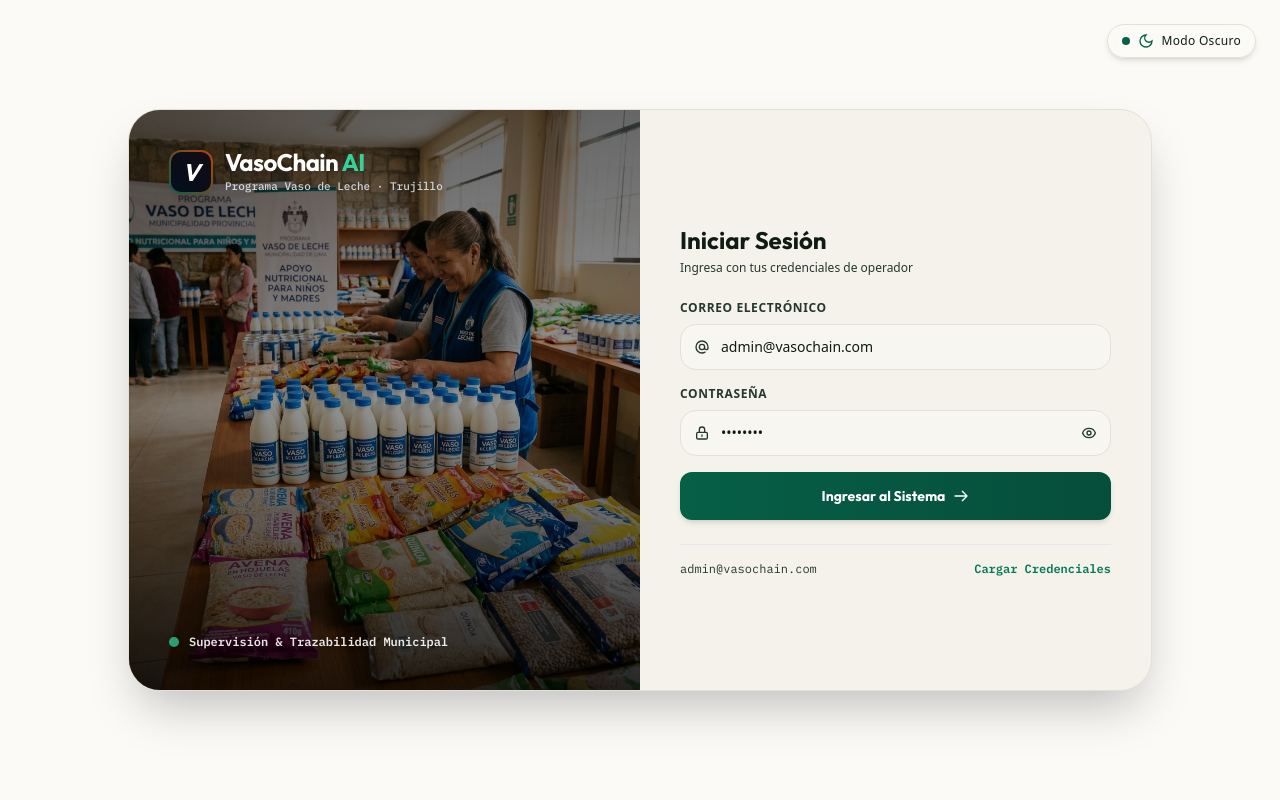
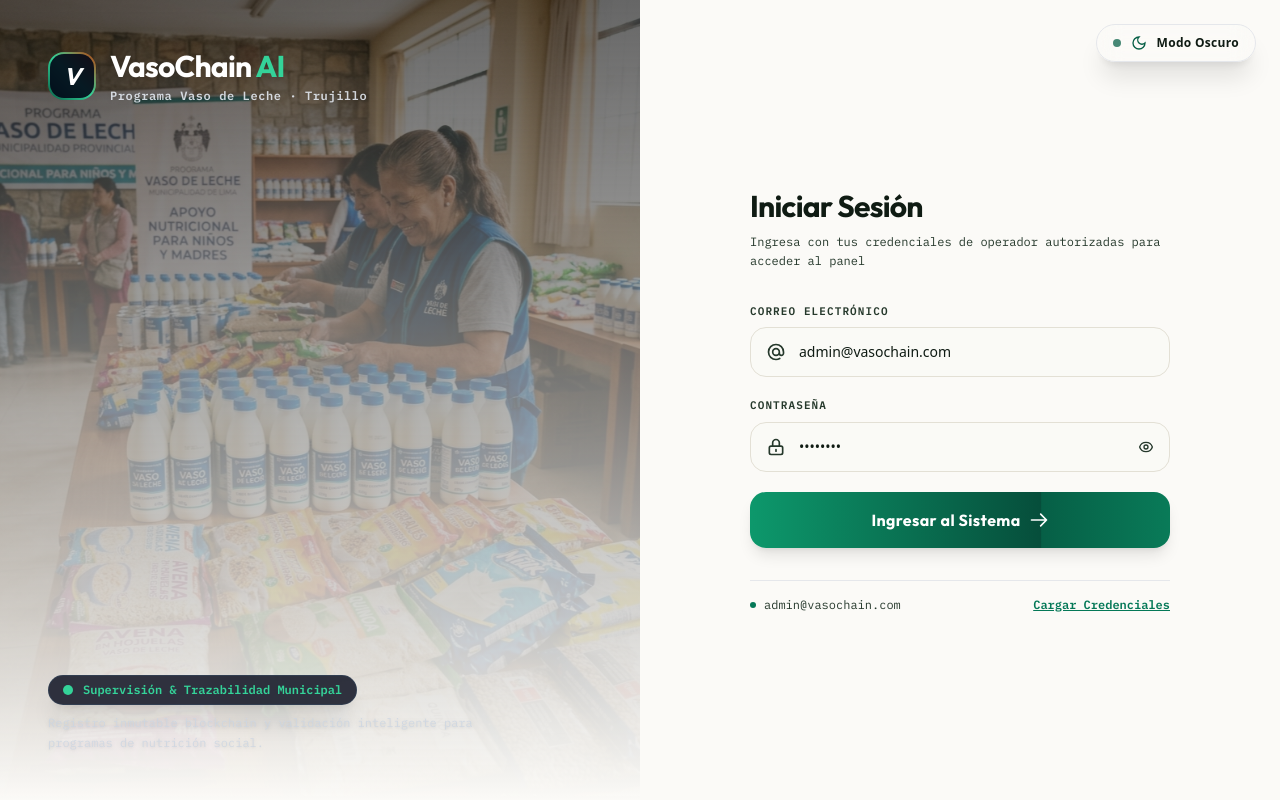
Before and after one commit to Prolexis/vasochainAI, a React (Vite) app in the folder frontend/: page /login in a window 1280 px wide. Built offline with nearby package versions, Linux system fonts and the light colour scheme.

Commit message:
feat: interfaz full-screen 100vh split 50/50 con ken burns zoom y diseno hackathon

```diff
--- a/frontend/src/index.css
+++ b/frontend/src/index.css
@@ -235,6 +235,26 @@ input[type="checkbox"]:checked + div {
 }
 
 /* Reducción de movimiento */
+@keyframes kenburns {
+  0% { transform: scale(1); }
+  50% { transform: scale(1.06); }
+  100% { transform: scale(1); }
+}
+
+.animate-kenburns {
+  animation: kenburns 20s ease-in-out infinite;
+}
+
+@keyframes shimmer {
+  0% { background-position: -200% 0; }
+  100% { background-position: 200% 0; }
+}
+
+.btn-shimmer {
+  background-size: 200% 100%;
+  animation: shimmer 3s infinite linear;
+}
+
 @media (prefers-reduced-motion: reduce) {
   *, *::before, *::after {
     animation-duration: 0.001ms !important;
--- a/frontend/src/pages/Login.jsx
+++ b/frontend/src/pages/Login.jsx
@@ -34,17 +34,18 @@ export default function Login() {
   };
 
   return (
-    <div className="min-h-screen relative flex items-center justify-center p-4 sm:p-6 lg:p-8 bg-ledger-950 text-paper-200 transition-colors duration-500 overflow-hidden font-sans">
+    <div className="w-screen min-h-screen flex flex-col lg:grid lg:grid-cols-2 bg-ledger-950 text-paper-200 transition-colors duration-500 overflow-x-hidden font-sans">
 
       {/* Botón Flotante Superior: Conmutador Modo Claro / Oscuro */}
-      <div className="absolute top-6 right-6 z-50">
+      <div className="fixed top-6 right-6 z-50">
         <button
           onClick={toggleTheme}
-          className="flex items-center gap-2 px-3.5 py-2 rounded-full bg-ledger-900/90 border border-ledger-700 hover:border-confirm-400/50 text-paper-100 text-xs font-medium tracking-wide shadow-md backdrop-blur-md transition-all duration-300 hover:scale-105 active:scale-95 cursor-pointer"
+          className="flex items-center gap-2.5 px-4 py-2.5 rounded-full bg-ledger-900/90 border border-ledger-700/90 hover:border-confirm-400/60 text-paper-100 text-xs font-semibold tracking-wide shadow-xl backdrop-blur-md transition-all duration-300 hover:scale-105 active:scale-95 cursor-pointer"
+          aria-label="Cambiar tema"
         >
           {theme === 'dark' ? (
             <>
-              <span className="w-2 h-2 rounded-full bg-amber-400" />
+              <span className="w-2 h-2 rounded-full bg-amber-400 animate-pulse" />
               <svg xmlns="http://www.w3.org/2000/svg" className="w-4 h-4 text-seal-400" viewBox="0 0 24 24" fill="none" stroke="currentColor" strokeWidth="2">
                 <circle cx="12" cy="12" r="5"/>
                 <path d="M12 1v2M12 21v2M4.22 4.22l1.42 1.42M18.36 18.36l1.42 1.42M1 12h2M21 12h2M4.22 19.78l1.42-1.42M18.36 5.64l1.42-1.42"/>
@@ -53,7 +54,7 @@ export default function Login() {
             </>
           ) : (
             <>
-              <span className="w-2 h-2 rounded-full bg-confirm-500" />
+              <span className="w-2 h-2 rounded-full bg-confirm-500 animate-pulse" />
               <svg xmlns="http://www.w3.org/2000/svg" className="w-4 h-4 text-confirm-500" viewBox="0 0 24 24" fill="none" stroke="currentColor" strokeWidth="2">
                 <path d="M12 3a6 6 0 0 0 9 9 9 9 0 1 1-9-9Z"/>
               </svg>
@@ -63,63 +64,74 @@ export default function Login() {
         </button>
       </div>
 
-      {/* Contenedor Principal Esencial */}
-      <div className="w-full max-w-5xl grid grid-cols-1 lg:grid-cols-12 rounded-[2rem] border border-ledger-700 bg-ledger-900 shadow-2xl overflow-hidden backdrop-blur-xl z-10">
+      {/* COLUMNA IZQUIERDA (50% en escritorio / 35vh en móvil): Fotografía Real a Pantalla Completa + Ken Burns Zoom */}
+      <div className="relative h-[35vh] lg:h-full lg:min-h-screen w-full overflow-hidden flex flex-col justify-between p-6 lg:p-12 z-0 shrink-0">
 
-        {/* Lado Izquierdo: Fotografía Real de Fondo Completo (Full Bleed) */}
-        <div className="lg:col-span-6 min-h-[380px] lg:min-h-[580px] relative flex flex-col justify-between p-6 sm:p-8 lg:p-10 overflow-hidden">
-
-          {/* Imagen de fondo cubriendo todo el lado izquierdo */}
+        {/* Imagen de Fondo Real con Efecto Ken Burns */}
         <img
           src={loginHeroImg}
           alt="Programa Vaso de Leche Trujillo"
-            className="absolute inset-0 w-full h-full object-cover object-center"
+          className="absolute inset-0 w-full h-full object-cover object-center animate-kenburns pointer-events-none select-none"
         />
 
-          {/* Sombra de oscurecimiento suave para legibilidad del texto */}
-          <div className="absolute inset-0 bg-gradient-to-t from-black/85 via-black/40 to-black/60 z-0" />
+        {/* Overlay Degradado Gradual de Abajo hacia Arriba */}
+        <div className="absolute inset-0 bg-gradient-to-t from-ledger-950 via-ledger-950/40 to-black/60 z-10 pointer-events-none" />
 
-          {/* Header Marca Flotante */}
-          <div className="relative z-10 flex items-center gap-3">
-            <div className="w-11 h-11 rounded-xl bg-gradient-to-tr from-confirm-500 to-seal-500 p-0.5 shadow-xl shrink-0">
-              <div className="w-full h-full rounded-[10px] bg-slate-950/90 flex items-center justify-center">
+        {/* Marca Superior Flotante */}
+        <div className="relative z-20 flex items-center gap-3.5 animate-fadeIn">
+          <div className="w-12 h-12 rounded-2xl bg-gradient-to-tr from-confirm-500 via-emerald-400 to-seal-500 p-0.5 shadow-2xl shrink-0">
+            <div className="w-full h-full rounded-[14px] bg-slate-950/90 flex items-center justify-center">
               <span className="font-display italic text-white text-2xl font-bold">V</span>
             </div>
           </div>
           <div>
-              <h1 className="text-2xl font-display font-bold text-white tracking-tight leading-none drop-shadow-md">
+            <h1 className="text-2xl lg:text-3xl font-display font-bold text-white tracking-tight leading-none drop-shadow-lg">
               VasoChain <span className="text-emerald-400">AI</span>
             </h1>
-              <p className="text-[11px] font-mono text-slate-200/90 mt-1 font-medium drop-shadow">
+            <p className="text-xs font-mono text-slate-200/90 mt-1 tracking-wider font-semibold drop-shadow">
               Programa Vaso de Leche · Trujillo
             </p>
           </div>
         </div>
 
-          {/* Pie Informativo Flotante */}
-          <div className="relative z-10 flex items-center gap-2.5 text-xs font-mono text-white/90 drop-shadow">
+        {/* Subtítulo Inferior Flotante sobre la Imagen */}
+        <div className="relative z-20 space-y-2 hidden sm:block animate-slideUp">
+          <div className="inline-flex items-center gap-2.5 px-3.5 py-1.5 rounded-full bg-slate-950/80 border border-slate-700/80 backdrop-blur-md text-xs font-mono text-emerald-400 font-semibold shadow-xl">
             <span className="w-2.5 h-2.5 rounded-full bg-emerald-400 animate-pulse shrink-0" />
-            <span className="font-semibold">Supervisión & Trazabilidad Municipal</span>
+            Supervisión & Trazabilidad Municipal
+          </div>
+          <p className="text-xs font-mono text-slate-300/80 leading-relaxed max-w-md drop-shadow">
+            Registro inmutable blockchain y validación inteligente para programas de nutrición social.
+          </p>
         </div>
 
       </div>
 
-        {/* Lado Derecho: Formulario de Inicio de Sesión Limpio */}
-        <div className="lg:col-span-6 flex flex-col justify-center p-6 sm:p-8 lg:p-10 bg-ledger-900/50">
+      {/* COLUMNA DERECHA (50% en escritorio / Flex-1 en móvil): Formulario Centrado 420px */}
+      <div className="relative flex-1 lg:h-full lg:min-h-screen w-full flex flex-col items-center justify-center p-6 sm:p-10 lg:p-16 bg-ledger-950 text-paper-200 transition-colors duration-500 z-20">
 
-          <div className="mb-6">
-            <h2 className="text-2xl font-bold text-paper-100 font-display">Iniciar Sesión</h2>
-            <p className="text-xs text-paper-300/70 mt-1">Ingresa con tus credenciales de operador</p>
+        <div className="w-full max-w-[420px] space-y-8 my-auto py-6">
+
+          {/* Encabezado del Formulario */}
+          <div className="space-y-2">
+            <h2 className="text-3xl font-bold text-paper-100 font-display tracking-tight">
+              Iniciar Sesión
+            </h2>
+            <p className="text-xs font-mono text-paper-300/60 leading-relaxed">
+              Ingresa con tus credenciales de operador autorizadas para acceder al panel
+            </p>
           </div>
 
-          <form onSubmit={handleLogin} className="space-y-4">
-            <div>
-              <label className="block text-paper-200 text-xs font-semibold uppercase tracking-wider mb-2">
-                Correo Electrónico
+          {/* Formulario con Focus Animado */}
+          <form onSubmit={handleLogin} className="space-y-5">
+
+            <div className="space-y-2 group">
+              <label className="block text-paper-300/80 text-[11px] font-mono uppercase tracking-widest font-semibold">
+                CORREO ELECTRÓNICO
               </label>
               <div className="relative">
-                <div className="absolute inset-y-0 left-0 pl-3.5 flex items-center pointer-events-none text-confirm-400/80">
-                  <svg xmlns="http://www.w3.org/2000/svg" className="w-4 h-4" fill="none" viewBox="0 0 24 24" stroke="currentColor">
+                <div className="absolute inset-y-0 left-0 pl-4 flex items-center pointer-events-none text-paper-300/40 group-focus-within:text-confirm-400 transition-colors duration-300">
+                  <svg xmlns="http://www.w3.org/2000/svg" className="w-5 h-5" fill="none" viewBox="0 0 24 24" stroke="currentColor">
                     <path strokeLinecap="round" strokeLinejoin="round" strokeWidth="2" d="M16 12a4 4 0 10-8 0 4 4 0 008 0zm0 0v1.5a2.5 2.5 0 005 0V12a9 9 0 10-9 9m4.5-1.206a8.959 8.959 0 01-4.5 1.207" />
                   </svg>
                 </div>
@@ -127,20 +139,20 @@ export default function Login() {
                   type="email"
                   value={email}
                   onChange={(e) => setEmail(e.target.value)}
-                  className="w-full bg-ledger-950/80 border border-ledger-700 rounded-xl pl-10 pr-4 py-3 text-paper-100 placeholder-paper-300/30 focus:outline-none focus:border-confirm-400 transition-all text-sm"
+                  className="w-full bg-ledger-900/90 border border-ledger-700 rounded-2xl pl-12 pr-4 py-3.5 text-paper-100 placeholder-paper-300/30 focus:outline-none focus:border-confirm-400 focus:ring-4 focus:ring-confirm-400/20 transition-all text-sm font-medium"
                   placeholder="admin@vasochain.com"
                   required
                 />
               </div>
             </div>
 
-            <div>
-              <label className="block text-paper-200 text-xs font-semibold uppercase tracking-wider mb-2">
-                Contraseña
+            <div className="space-y-2 group">
+              <label className="block text-paper-300/80 text-[11px] font-mono uppercase tracking-widest font-semibold">
+                CONTRASEÑA
               </label>
               <div className="relative">
-                <div className="absolute inset-y-0 left-0 pl-3.5 flex items-center pointer-events-none text-confirm-400/80">
-                  <svg xmlns="http://www.w3.org/2000/svg" className="w-4 h-4" fill="none" viewBox="0 0 24 24" stroke="currentColor">
+                <div className="absolute inset-y-0 left-0 pl-4 flex items-center pointer-events-none text-paper-300/40 group-focus-within:text-confirm-400 transition-colors duration-300">
+                  <svg xmlns="http://www.w3.org/2000/svg" className="w-5 h-5" fill="none" viewBox="0 0 24 24" stroke="currentColor">
                     <path strokeLinecap="round" strokeLinejoin="round" strokeWidth="2" d="M12 15v2m-6 4h12a2 2 0 002-2v-6a2 2 0 00-2-2H6a2 2 0 00-2 2v6a2 2 0 002 2zm10-10V7a4 4 0 00-8 0v4h8z" />
                   </svg>
                 </div>
@@ -148,14 +160,15 @@ export default function Login() {
                   type={showPassword ? 'text' : 'password'}
                   value={password}
                   onChange={(e) => setPassword(e.target.value)}
-                  className="w-full bg-ledger-950/80 border border-ledger-700 rounded-xl pl-10 pr-10 py-3 text-paper-100 placeholder-paper-300/30 focus:outline-none focus:border-confirm-400 transition-all text-sm"
+                  className="w-full bg-ledger-900/90 border border-ledger-700 rounded-2xl pl-12 pr-12 py-3.5 text-paper-100 placeholder-paper-300/30 focus:outline-none focus:border-confirm-400 focus:ring-4 focus:ring-confirm-400/20 transition-all text-sm font-medium"
                   placeholder="••••••••"
                   required
                 />
                 <button
                   type="button"
                   onClick={() => setShowPassword(!showPassword)}
-                  className="absolute inset-y-0 right-0 pr-3.5 flex items-center text-paper-300/50 hover:text-paper-100 transition-colors cursor-pointer"
+                  className="absolute inset-y-0 right-0 pr-4 flex items-center text-paper-300/50 hover:text-paper-100 transition-colors cursor-pointer"
+                  title={showPassword ? "Ocultar contraseña" : "Mostrar contraseña"}
                 >
                   {showPassword ? (
                     <svg xmlns="http://www.w3.org/2000/svg" className="w-4 h-4" fill="none" viewBox="0 0 24 24" stroke="currentColor">
@@ -172,22 +185,31 @@ export default function Login() {
             </div>
 
             {error && (
-              <div className="p-3 rounded-xl bg-red-500/10 border border-red-500/30 text-red-400 text-xs font-mono">
-                {error}
+              <div className="p-3.5 rounded-2xl bg-red-500/10 border border-red-500/30 text-red-400 text-xs font-mono flex items-center gap-2">
+                <svg xmlns="http://www.w3.org/2000/svg" className="w-4 h-4 shrink-0 text-red-400" viewBox="0 0 24 24" fill="none" stroke="currentColor" strokeWidth="2">
+                  <circle cx="12" cy="12" r="10"/><line x1="12" y1="8" x2="12" y2="12"/><line x1="12" y1="16" x2="12.01" y2="16"/>
+                </svg>
+                <span>{error}</span>
               </div>
             )}
 
             <button
               type="submit"
               disabled={loading}
-              className="w-full mt-2 bg-gradient-to-r from-confirm-500 to-confirm-600 hover:from-confirm-400 hover:to-confirm-500 text-white py-3.5 rounded-xl font-bold font-display text-sm transition-all shadow-md hover:scale-[1.01] active:scale-[0.99] disabled:opacity-50 flex items-center justify-center gap-2 cursor-pointer"
+              className="w-full mt-2 bg-gradient-to-r from-confirm-500 via-emerald-500 to-confirm-600 hover:from-confirm-400 hover:to-confirm-500 text-white py-4 rounded-2xl font-bold font-display text-base tracking-wide transition-all shadow-lg shadow-confirm-500/25 hover:shadow-confirm-500/40 hover:scale-[1.01] active:scale-[0.99] disabled:opacity-50 disabled:cursor-not-allowed flex items-center justify-center gap-2 cursor-pointer btn-shimmer"
             >
               {loading ? (
+                <div className="flex items-center gap-2">
+                  <svg className="animate-spin h-5 w-5 text-white" xmlns="http://www.w3.org/2000/svg" fill="none" viewBox="0 0 24 24">
+                    <circle className="opacity-25" cx="12" cy="12" r="10" stroke="currentColor" strokeWidth="4"></circle>
+                    <path className="opacity-75" fill="currentColor" d="M4 12a8 8 0 018-8V0C5.373 0 0 5.373 0 12h4zm2 5.291A7.962 7.962 0 014 12H0c0 3.042 1.135 5.824 3 7.938l3-2.647z"></path>
+                  </svg>
                   <span>Iniciando sesión...</span>
+                </div>
               ) : (
                 <>
                   <span>Ingresar al Sistema</span>
-                  <svg xmlns="http://www.w3.org/2000/svg" className="w-4 h-4" fill="none" viewBox="0 0 24 24" stroke="currentColor">
+                  <svg xmlns="http://www.w3.org/2000/svg" className="w-5 h-5" fill="none" viewBox="0 0 24 24" stroke="currentColor">
                     <path strokeLinecap="round" strokeLinejoin="round" strokeWidth="2" d="M14 5l7 7m0 0l-7 7m7-7H3" />
                   </svg>
                 </>
@@ -195,20 +217,25 @@ export default function Login() {
             </button>
           </form>
 
-          {/* Credenciales de Acceso Rápido */}
-          <div className="mt-6 pt-4 border-t border-ledger-700/60 flex items-center justify-between text-xs font-mono">
-            <span className="text-paper-300/60">admin@vasochain.com</span>
+          {/* Autorellenado para la Hackathon */}
+          <div className="pt-4 border-t border-ledger-700/60 flex items-center justify-between text-xs font-mono">
+            <div className="flex items-center gap-2 text-paper-300/60">
+              <span className="w-1.5 h-1.5 rounded-full bg-confirm-400" />
+              <span>admin@vasochain.com</span>
+            </div>
             <button
               type="button"
               onClick={() => handleQuickFill('admin@vasochain.com', 'admin123')}
-              className="text-confirm-400 hover:underline font-semibold cursor-pointer"
+              className="text-confirm-400 hover:text-confirm-300 font-bold underline cursor-pointer transition-colors"
             >
               Cargar Credenciales
             </button>
           </div>
 
         </div>
+
       </div>
+
     </div>
   );
 }
```
Lines whose indentation alone changed are shown as unchanged.
